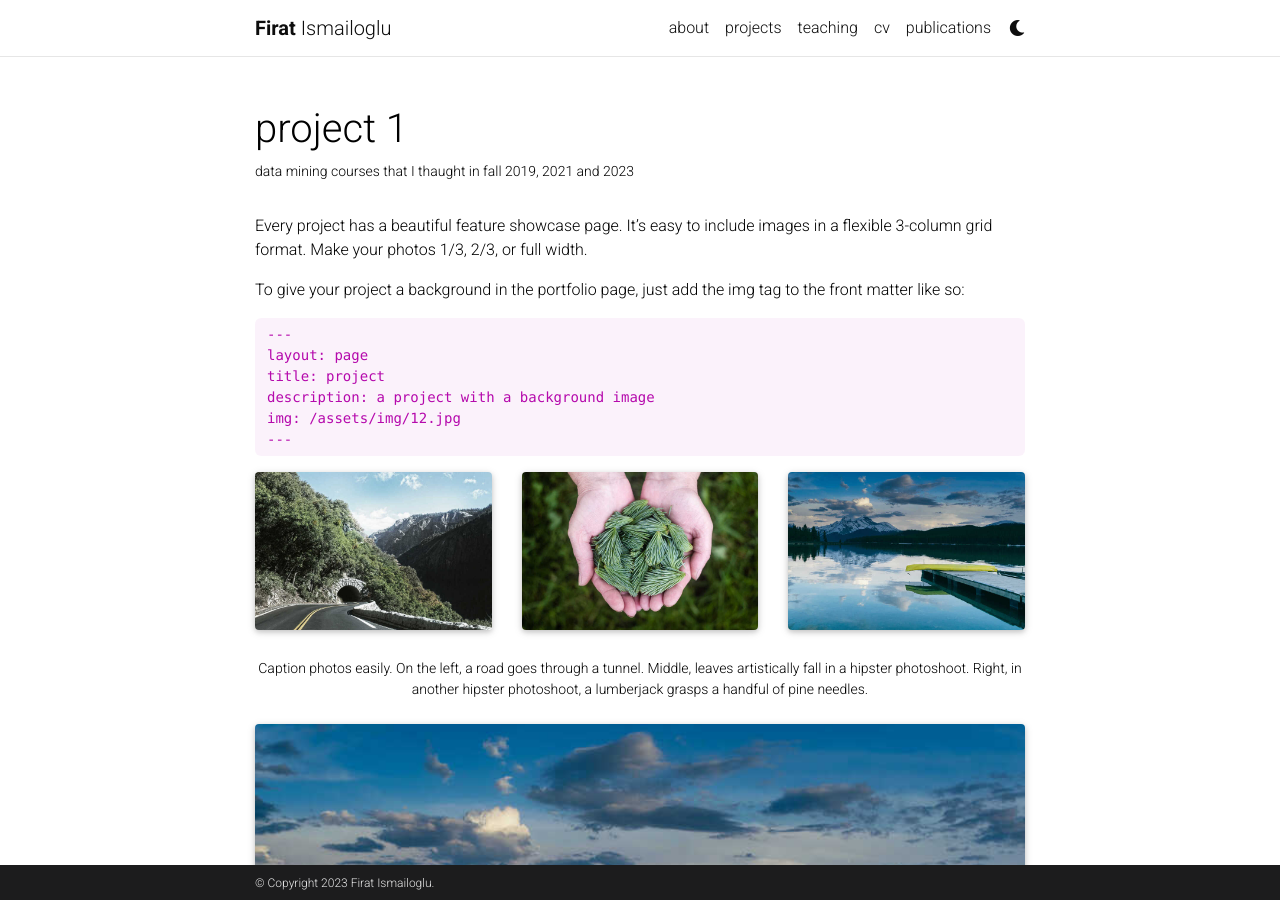
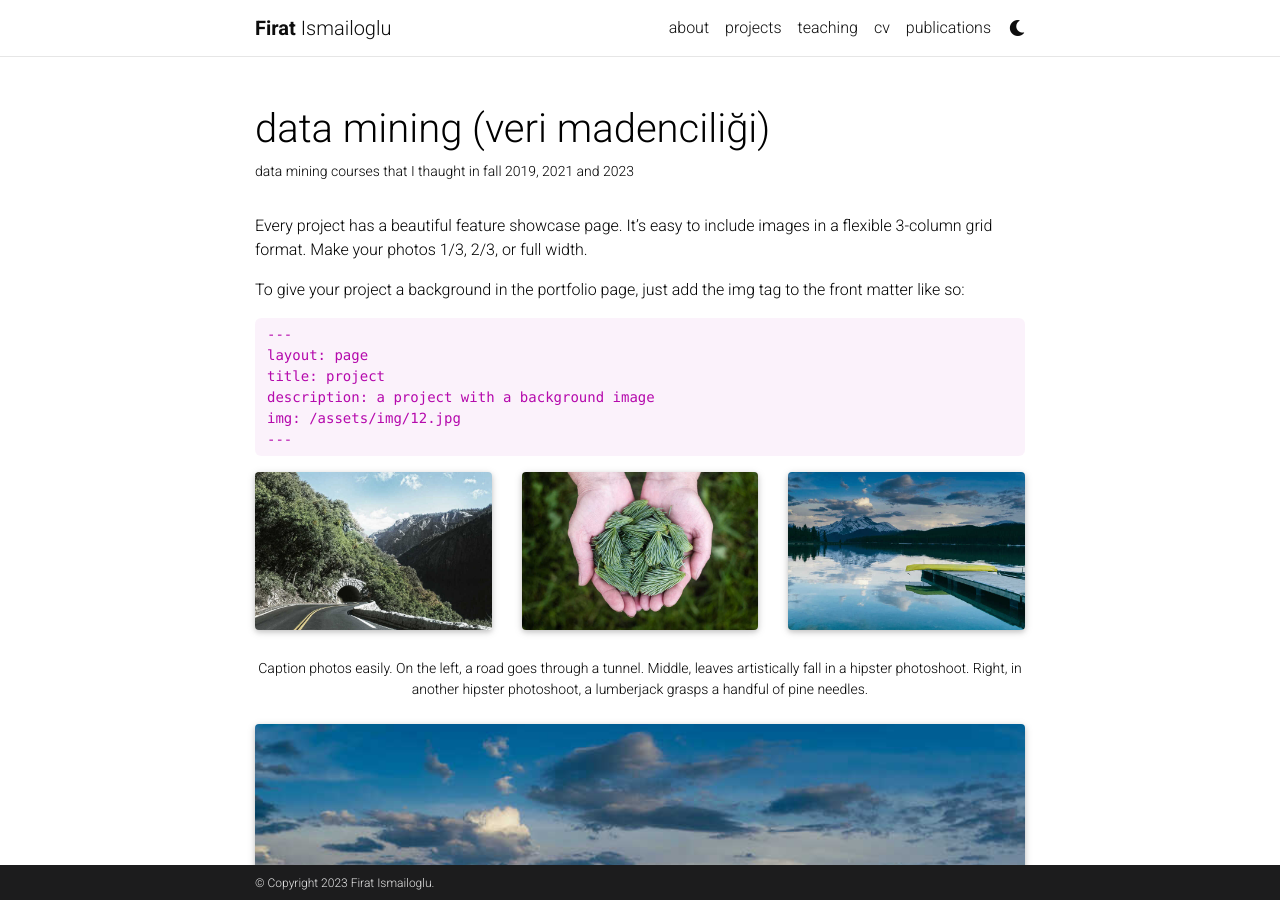
Before and after one commit to FiratIsmailoglu/firatismailoglu.github.io, a Jekyll site: the page built from _projects/1_project.md, in a window 1280 px wide and 900 px high. Built offline with Jekyll 4.4.1, drawn with Linux system fonts in a browser that asks for light colours; full-size pictures stand in for the smaller copies a plugin makes; comment, search, counter and statistics services are not loaded; a style sheet for code colours, icons or effects is not loaded.

Commit message:
Update 1_project.md

```diff
--- a/_projects/1_project.md
+++ b/_projects/1_project.md
@@ -1,6 +1,6 @@
 ---
 layout: page
-title: project 1
+title: data mining (veri madenciliği)
 description: data mining courses that I thaught in fall 2019, 2021 and 2023
 img: assets/img/data_mining.jpg
 importance: 1
```
